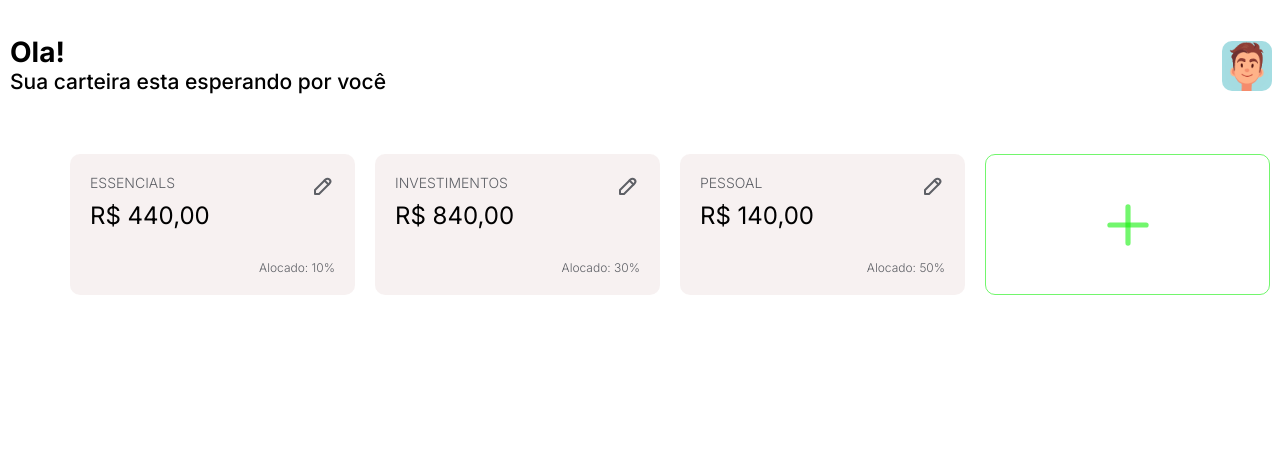
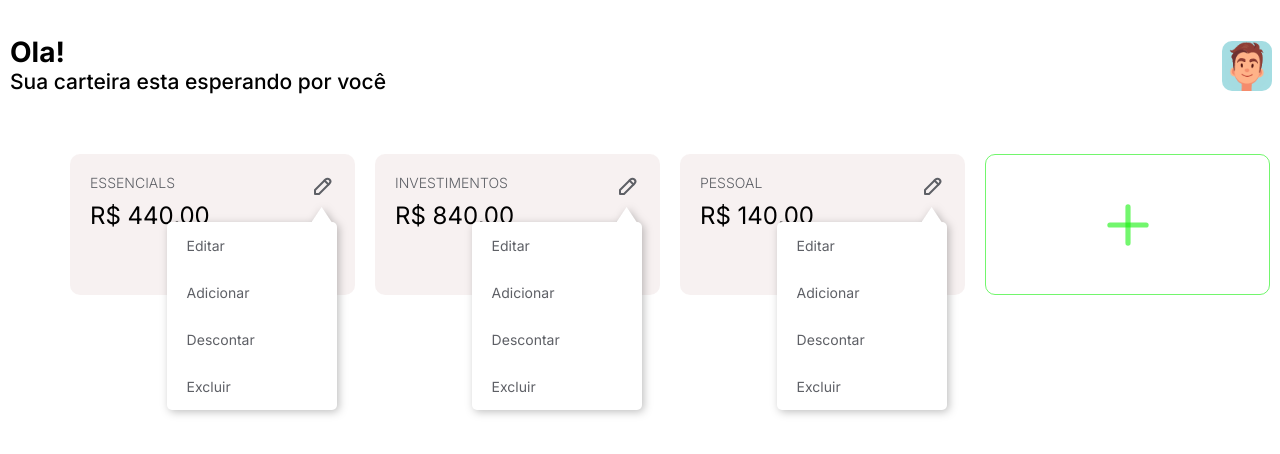
Before and after one commit to BVictorsk/Next_finance, a Next.js app: page / in a window 1280 px wide. Shown: the top 454 px of the page. Built offline with nearby package versions, Linux system fonts and the light colour scheme.

Commit message:
added menu components

```diff
--- a/src/components/CategoryCard/categoryCard.jsx
+++ b/src/components/CategoryCard/categoryCard.jsx
@@ -2,6 +2,7 @@ import React from 'react'
 import styles from'./categoryCard.module.scss'
 import { TbPencil } from 'react-icons/tb'
 import useGetCurrency from '@/src/hooks/useGetCurrency';
+import CategoryMenu from '../CategoryMenu/categoryMenu';
 
 const CategoryCard = ({ data }) => {
 
@@ -13,6 +14,7 @@ const CategoryCard = ({ data }) => {
     <div className={styles.card}>
         <div className={styles.edit}>
             <TbPencil className='icon hover' />
+            <CategoryMenu />
         </div>
         <h2>{title}</h2>
         <h3>{formatedAmount}</h3>
--- /dev/null
+++ b/src/components/CategoryMenu/categoryMenu.jsx
@@ -0,0 +1,15 @@
+import React from 'react'
+import CardMenu from '../UI/cardMenu'
+
+const CategoryMenu = () => {
+  return (
+    <CardMenu>
+        <li>Editar</li>
+        <li>Adicionar</li>
+        <li>Descontar</li>
+        <li>Excluir</li>
+    </CardMenu>
+  )
+}
+
+export default CategoryMenu
--- /dev/null
+++ b/src/components/UI/cardMenu.jsx
@@ -0,0 +1,16 @@
+import React from 'react'
+import styles from './cardMenu.module.scss'
+
+const CardMenu = ({children}) => {
+  return (
+    <div className={styles.card}>
+        <div>
+            <ul className={styles.list}>
+                {children}
+            </ul>
+        </div>
+    </div>
+  )
+}
+
+export default CardMenu
--- /dev/null
+++ b/src/components/UI/cardMenu.module.scss
@@ -0,0 +1,77 @@
+@import '../../../styles/variables.scss';
+
+.card {
+    filter: drop-shadow(.2rem .2rem .4rem rgba($black, .25));
+
+    position: absolute;
+
+    top: calc(100% + 1.5rem);
+    right: 10%;
+
+    & > div {
+        background-color: $white;
+
+        min-width: 17rem;
+
+        border-radius: .5rem;
+
+        position: relative;
+
+        &::before {
+            content: '';
+
+            display: block;
+
+            height: 1.5rem;
+            width: 2rem;
+
+            position: absolute;
+
+            right: .5rem;
+            top: -1.5rem;
+
+            background-color: $white;
+
+            clip-path: polygon(50% 0, 0% 100%, 100% 100%);
+        }
+    }
+
+    .list {
+        list-style: none;
+
+        li {
+            font-size: 1.4rem;
+            text-align: left;
+            color: $text;
+
+            padding: 1.5rem 2rem;
+
+            position: relative;
+
+            &:hover {
+                background-color: rgba($income, 0.1);
+
+                font-weight: 500;
+                color: $income;
+
+                cursor: pointer;
+
+                &::before {
+                    content: '';
+
+                    display: block;
+
+                    position: absolute;
+
+                    left: 0;
+                    top: 0;
+
+                    height: 100%;
+                    width: .2rem;
+
+                    background-color: $income;
+                }
+            }
+        }
+    }
+}
```
